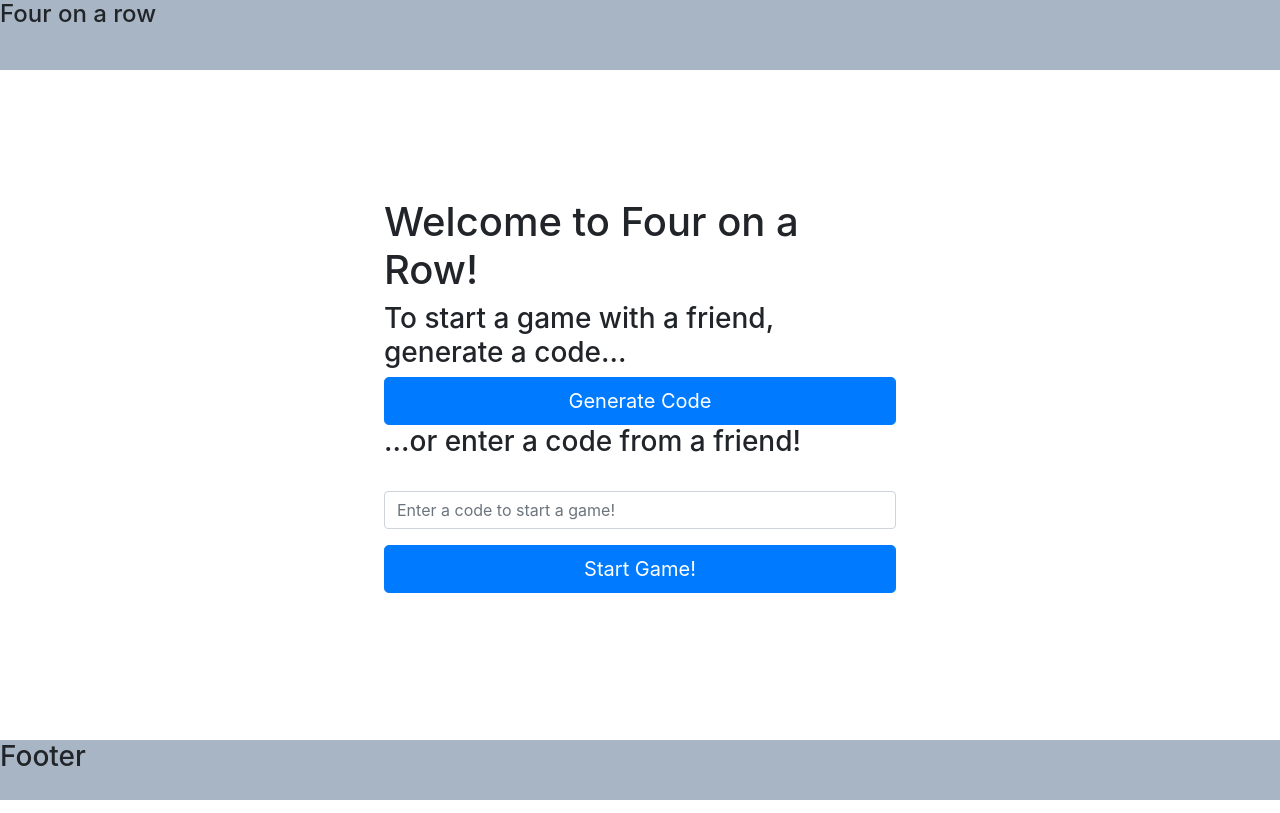
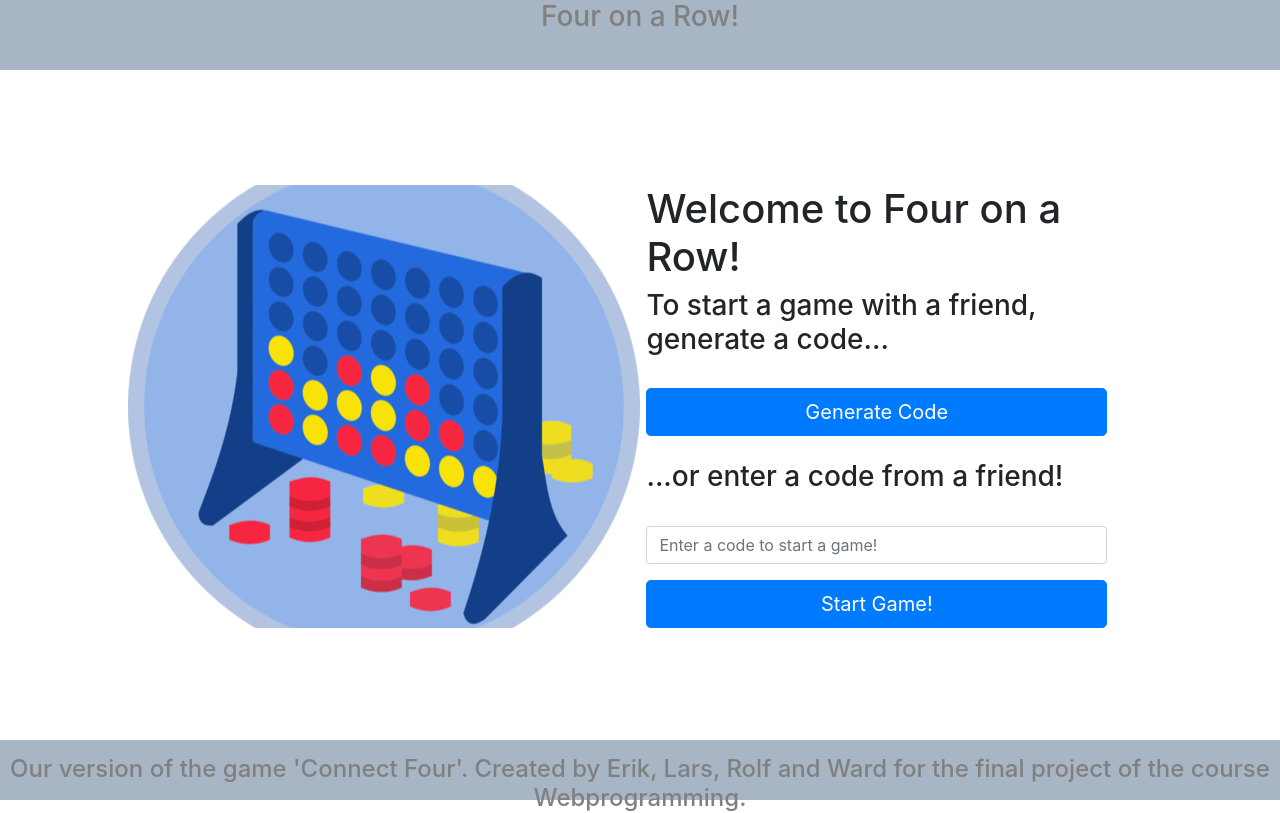
Before and after one commit to LarsDR5/WP19Game, a PHP site: page / in a window 1280 px wide. Run offline with PHP 8.4, Linux system fonts and the light colour scheme.

Commit message:
finished styling homepage except for header + code button works

```diff
--- a/footer.html
+++ b/footer.html
@@ -1,3 +1,3 @@
 <footer>
-    <h3>Footer</h3>
+    <h4 class="footerText">Our version of the game 'Connect Four'. Created by Erik, Lars, Rolf and Ward for the final project of the course Webprogramming.</h4>
 </footer>
--- a/header.html
+++ b/header.html
@@ -1,3 +1,3 @@
 <header>
-    <h4>Four on a row</h4>
+    <h3 class="headerText">Four on a Row!</h3>
 </header>
--- a/index.php
+++ b/index.php
@@ -1,4 +1,6 @@
 <!DOCTYPE html>
+<script src="https://ajax.googleapis.com/ajax/libs/jquery/3.4.0/jquery.min.js"></script>
+<script type="application/javascript" src="scripts/main.js"></script>
 <html lang='en'>
     <?php include 'tpl/head_start.html'; ?>
     <title>Four on a row</title>
@@ -9,7 +11,9 @@
             <div id='under_main_div'>
                 <h1 class="welcomeText">Welcome to Four on a Row!</h1>
                 <h3 class="welcomeText">To start a game with a friend, generate a code...</h3>
-                <button type="button" class="btn btn-primary btn-lg btn-block">Generate Code</button>
+                <br />
+                <button type="button" class="btn btn-primary btn-lg btn-block" id="codeButton" onclick="randomString();">Generate Code</button>
+                <br />
                 <h3 class="welcomeText">...or enter a code from a friend!</h3>
                 <form>
                     <div class="form-group">
@@ -17,7 +21,7 @@
                             <input type="text" class="form-control" id="codeInput" placeholder="Enter a code to start a game!">
                     </div>
                 </form>
-                <button type="button" class="btn btn-primary btn-lg btn-block">Start Game!</button>
+                <button type="button" class="btn btn-primary btn-lg btn-block" id="startButton">Start Game!</button>
             </div>
         </div>
         <?php include 'footer.html'; ?>
--- a/styles/main_style.css
+++ b/styles/main_style.css
@@ -15,12 +15,15 @@ header{
 }
 
 #main_div{
-
+    background-image: url('../img/backgroundhome.png');
+    background-repeat: no-repeat;
+    background-position: left;
+    margin-left: 10%;
 }
 
 #under_main_div {
-    margin-right: 30%;
-    margin-left: 30%;
+    margin-right: 15%;
+    margin-left: 45%;
     margin-top: 10%;
 }
 
@@ -35,3 +38,14 @@ footer{
 .welcomeText {
 
 }
+
+.footerText {
+    text-align: center;
+    color: grey;
+    margin-top: 15px;
+}
+
+.headerText {
+    text-align: center;
+    color: grey;
+}
```
